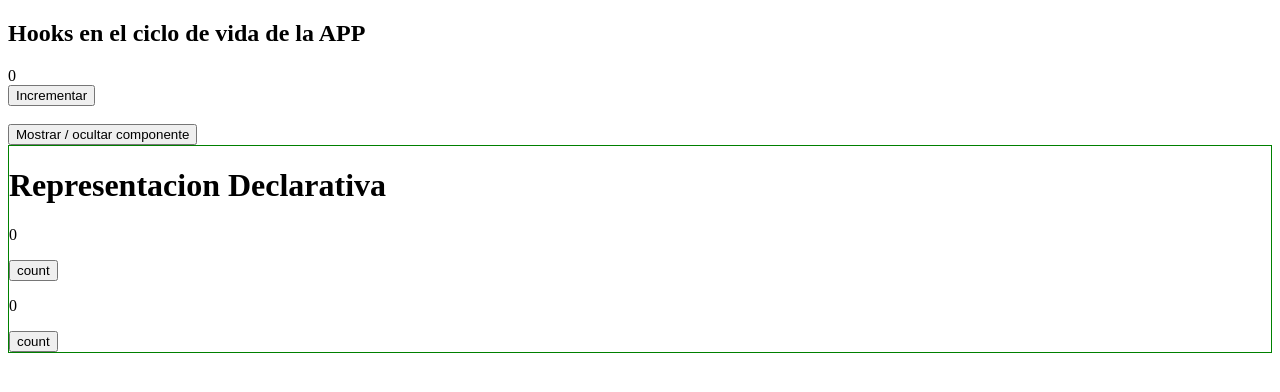
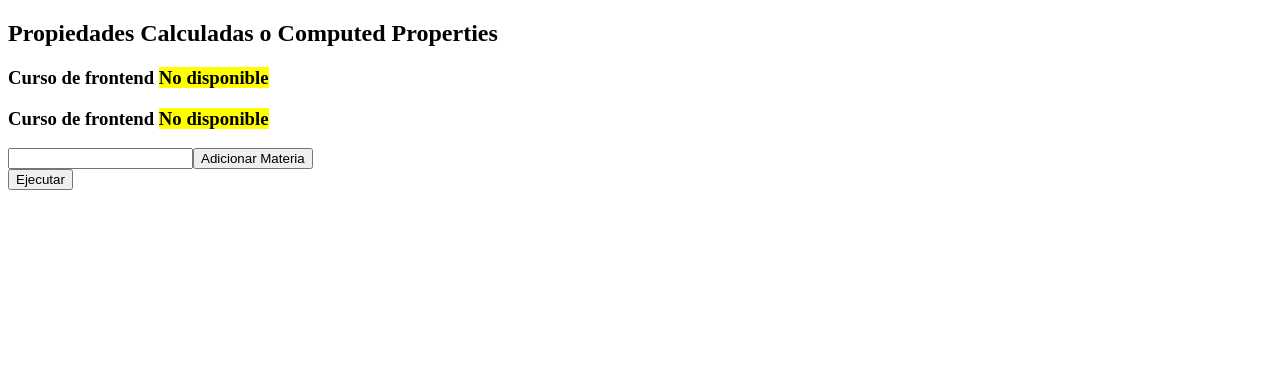
Before and after one commit to jftics/tutorial-vuejs, a Vue app in the folder Ejercicio02/appvuejs/: page / in a window 1280 px wide. Shown: the top 392 px of the page. Built offline with nearby package versions, Linux system fonts and the light colour scheme.

Commit message:
propiedades calculadas

```diff
--- a/Ejercicio02/appvuejs/src/App.vue
+++ b/Ejercicio02/appvuejs/src/App.vue
@@ -7,15 +7,15 @@ import componentePadre from './components/componentePadre.vue';
 import componenteForm from './components/componenteForm.vue';
 
 import componenteHooks from './components/componenteHooks.vue';
-
+import componenteComputed from './components/componenteComputed.vue';
 </script>
 
 <template>
   <!-- <componente1></componente1>
   <componente2></componente2> -->
   <!-- <componente3></componente3> -->
-   <!-- <componentePadre></componentePadre> -->
-   <!-- <componenteForm></componenteForm> -->
-    <componenteHooks></componenteHooks>
-
+  <!-- <componentePadre></componentePadre> -->
+  <!-- <componenteForm></componenteForm> -->
+  <!-- <componenteHooks></componenteHooks> -->
+  <componenteComputed></componenteComputed>
 </template>
--- /dev/null
+++ b/Ejercicio02/appvuejs/src/components/componenteComputed.vue
@@ -0,0 +1,44 @@
+<script setup>
+    import { computed, reactive, ref } from 'vue';
+
+    const cursos = reactive({
+        frontend:[
+            //{materia:'angular'}
+        ]
+    })
+    const nuevaMateria =  ref('')
+    function adicionarMateria(){
+        cursos.frontend.push({materia:nuevaMateria.value})
+    }
+
+    const cursoDisponible = computed(()=>{
+        console.log('Ejecutando computed...')
+        return cursos.frontend.length > 0 ? "Disponible":"No disponible"
+    })
+    function cursoEsDisponible(){
+        console.log('Ejecutando function...')
+        return cursos.frontend.length > 0 ? "Disponible":"No disponible"
+    }
+
+    function ejecutar(){
+        console.log('Result computed:', cursoDisponible)
+        console.log('Result function:', cursoEsDisponible())
+    }
+
+</script>
+
+<template>
+    <h2>Propiedades Calculadas o Computed Properties</h2>
+
+    <h3>Curso de frontend <span style="background-color: yellow;">{{ cursoDisponible }}</span></h3>
+    <h3>Curso de frontend <span style="background-color: yellow;">{{ cursoEsDisponible() }}</span></h3>
+    <ul>
+        <li v-for="item in cursos.frontend" :key="item.materia">{{ item.materia }}</li>
+    </ul>
+    <input v-model="nuevaMateria">
+    <button @click="adicionarMateria()">Adicionar Materia</button>
+    <br>
+    <button @click="ejecutar()">Ejecutar</button>
+
+
+</template>
```
